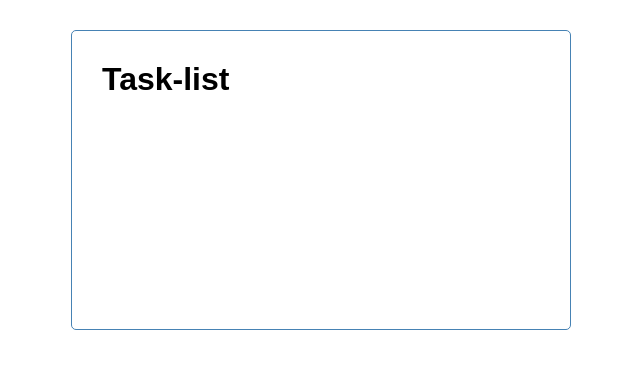
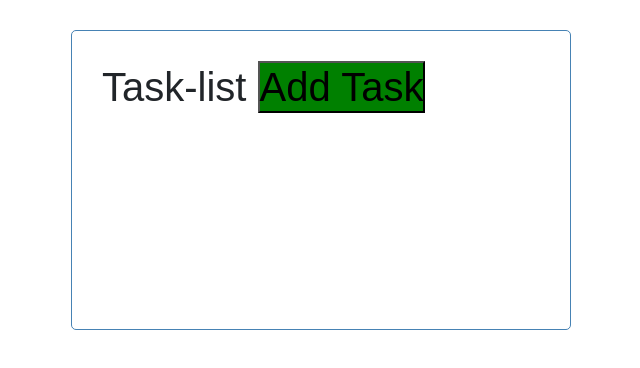
Before and after one commit to leonls1/YoProgramoFront, an Angular app in the folder Proyects/task-list/: page / in a window 1280 px wide. Shown: the top 368 px of the page, without its empty margins (319-959 px from the left). Built offline with nearby package versions, Linux system fonts and the light colour scheme.

Commit message:
my first button

```diff
--- a/Proyects/task-list/angular.json
+++ b/Proyects/task-list/angular.json
@@ -25,9 +25,14 @@
               "src/assets"
             ],
             "styles": [
+              "node_modules/bootstrap/dist/css/bootstrap.min.css",
               "src/styles.css"
+
             ],
-            "scripts": []
+            "scripts": [
+              "node_modules/jquery/dist/jquery.min.js",
+              "node_modules/bootstrap/dist/js/bootstrap.min.js"
+            ]
           },
           "configurations": {
             "production": {
--- a/Proyects/task-list/package.json
+++ b/Proyects/task-list/package.json
@@ -18,6 +18,9 @@
     "@angular/platform-browser": "^15.0.0",
     "@angular/platform-browser-dynamic": "^15.0.0",
     "@angular/router": "^15.0.0",
+    "bootstrap": "^5.2.3",
+    "jquery": "^3.6.3",
+    "popper.js": "^1.16.1",
     "rxjs": "~7.5.0",
     "tslib": "^2.3.0",
     "zone.js": "~0.12.0"
--- a/Proyects/task-list/src/app/app.module.ts
+++ b/Proyects/task-list/src/app/app.module.ts
@@ -4,11 +4,13 @@ import { BrowserModule } from '@angular/platform-browser';
 import { AppRoutingModule } from './app-routing.module';
 import { AppComponent } from './app.component';
 import { HeaderComponent } from './components/header/header.component';
+import { ButtonComponent } from './components/button/button.component';
 
 @NgModule({
   declarations: [
     AppComponent,
-    HeaderComponent
+    HeaderComponent,
+    ButtonComponent
   ],
   imports: [
     BrowserModule,
--- /dev/null
+++ b/Proyects/task-list/src/app/components/button/button.component.html
@@ -0,0 +1,8 @@
+<button
+class="button"
+[ngStyle]="{'background-color': color}"
+(click)="onClick()"
+>
+{{text}}
+</button> <!--con el
+ngStyle le puedo cambiar la propiedad de css metiendole la variable que recibe, en este  caso es el color-->
--- /dev/null
+++ b/Proyects/task-list/src/app/components/button/button.component.ts
@@ -0,0 +1,20 @@
+import { Component, Input, Output, EventEmitter } from '@angular/core';
+
+@Component({
+  selector: 'app-button',
+  templateUrl: './button.component.html',
+  styleUrls: ['./button.component.css']
+})
+export class ButtonComponent {
+
+
+  @Input() text: string =""; //creo estos inputs para que puedan ingresar desde afuera el colo y texto que quiero para mi boton
+  @Input() color: string ="";
+  @Output() btnClick= new EventEmitter(); //creo este output para que pueda afectar al destino
+
+  onClick() {
+    this.btnClick.emit(); //utiliza el output de este componente
+
+  }
+
+}
--- a/Proyects/task-list/src/app/components/header/header.component.html
+++ b/Proyects/task-list/src/app/components/header/header.component.html
@@ -1 +1,9 @@
-<h1>{{title}}</h1> <!--one way binding; from component to the html-->
+<header>
+<h1>{{title}}
+    <app-button
+    color="green"
+    text="Add Task"
+    (btnClick)="toggleAddTask()"></app-button> <!--esta funcion que le envio al boton la defino en mi header-->
+</h1> <!--one way binding; from component to the html-->
+
+</header>
--- a/Proyects/task-list/src/app/components/header/header.component.ts
+++ b/Proyects/task-list/src/app/components/header/header.component.ts
@@ -9,4 +9,8 @@ export class HeaderComponent {
 
   title : string = 'Task-list ';
 
+  toggleAddTask(){
+    console.log("usaste la funcion del header")
+  }
+
 }
```
Also changed, not shown: Proyects/task-list/src/app/components/button/button.component.css (added), 2 other files (tests, documents, lock files or other folders).
